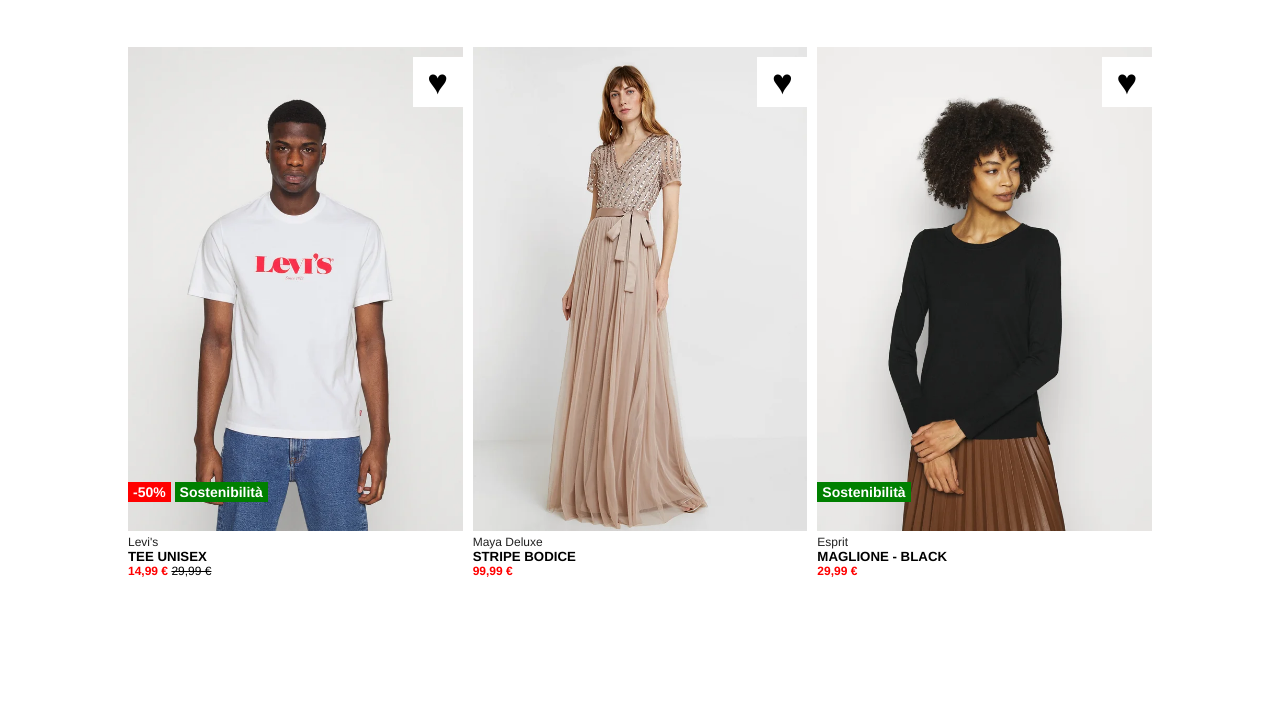
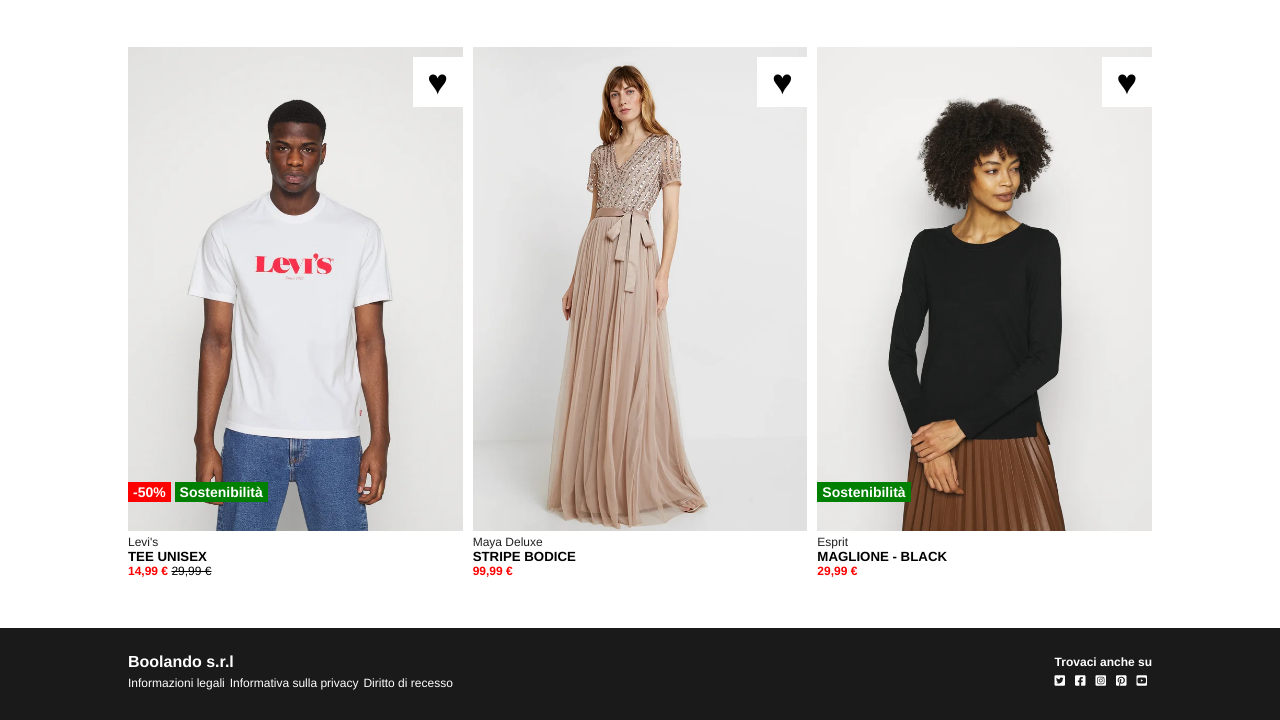
Before and after one commit to GianfrancoGhiani/html-css-boolando, a plain HTML site: page index.html in a window 1280 px wide. Shown: the part 633-1353 px from the top of the page. Before the commit the page ends 1211 px from the top, so only its background shows below. Drawn offline with Linux system fonts and the light colour scheme.

Commit message:
pg complete

```diff
--- a/css/style.css
+++ b/css/style.css
@@ -119,7 +119,7 @@
     margin-top: 100px;
 }
 .scnd-row{
-    margin-top: 50px;
+    margin: 50px auto;
 }
 .scnd{
     margin: 0 10px;
@@ -127,3 +127,21 @@
 .img-2{
     display: none;
 }
+.bot-bar{
+    background-color: #1a1a1a;
+}
+.bot-bar li{
+    padding: 5px;
+    padding-left: 0;
+    justify-content: flex-start;
+}
+.foot-txt{
+    font-size: 12px;
+    padding: 25px 0;
+}
+.bold{
+    font-weight: bold;
+}
+.imp{
+    font-size: 16px;
+}
--- a/index.html
+++ b/index.html
@@ -180,7 +180,28 @@
         </div>
     </main>
     <footer>
-
+        <div class="bot-bar">
+            <div class="size-pos flex  foot-txt">
+                <section class="wt-txt">
+                    <div class="bold imp">Boolando s.r.l</div>
+                    <ul class="flex">
+                        <li>Informazioni legali</li>
+                        <li>Informativa sulla privacy</li>
+                        <li>Diritto di recesso</li>
+                    </ul>
+                </section>
+                <section class="wt-txt">
+                    <div class="bold">Trovaci anche su</div>
+                    <ul class="flex">
+                        <li><i class="fa-brands fa-square-twitter"></i></li>
+                        <li><i class="fa-brands fa-square-facebook"></i></li>
+                        <li><i class="fa-brands fa-square-instagram"></i></li>
+                        <li><i class="fa-brands fa-square-pinterest"></i></li>
+                        <li><i class="fa-brands fa-square-youtube"></i></li>
+                    </ul>
+                </section>
+            </div>
+        </div>
     </footer>
 </body>
 </html>
```
